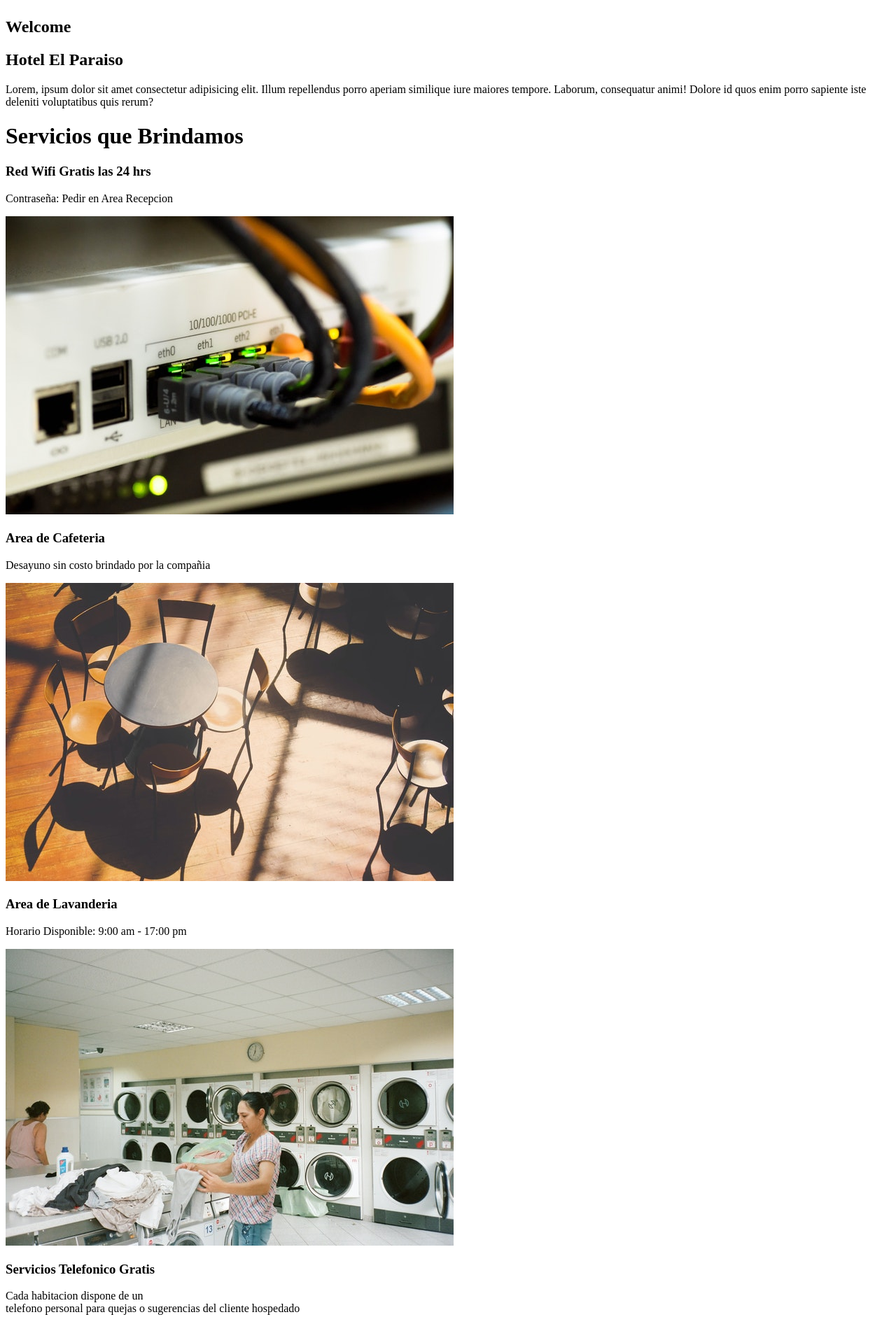
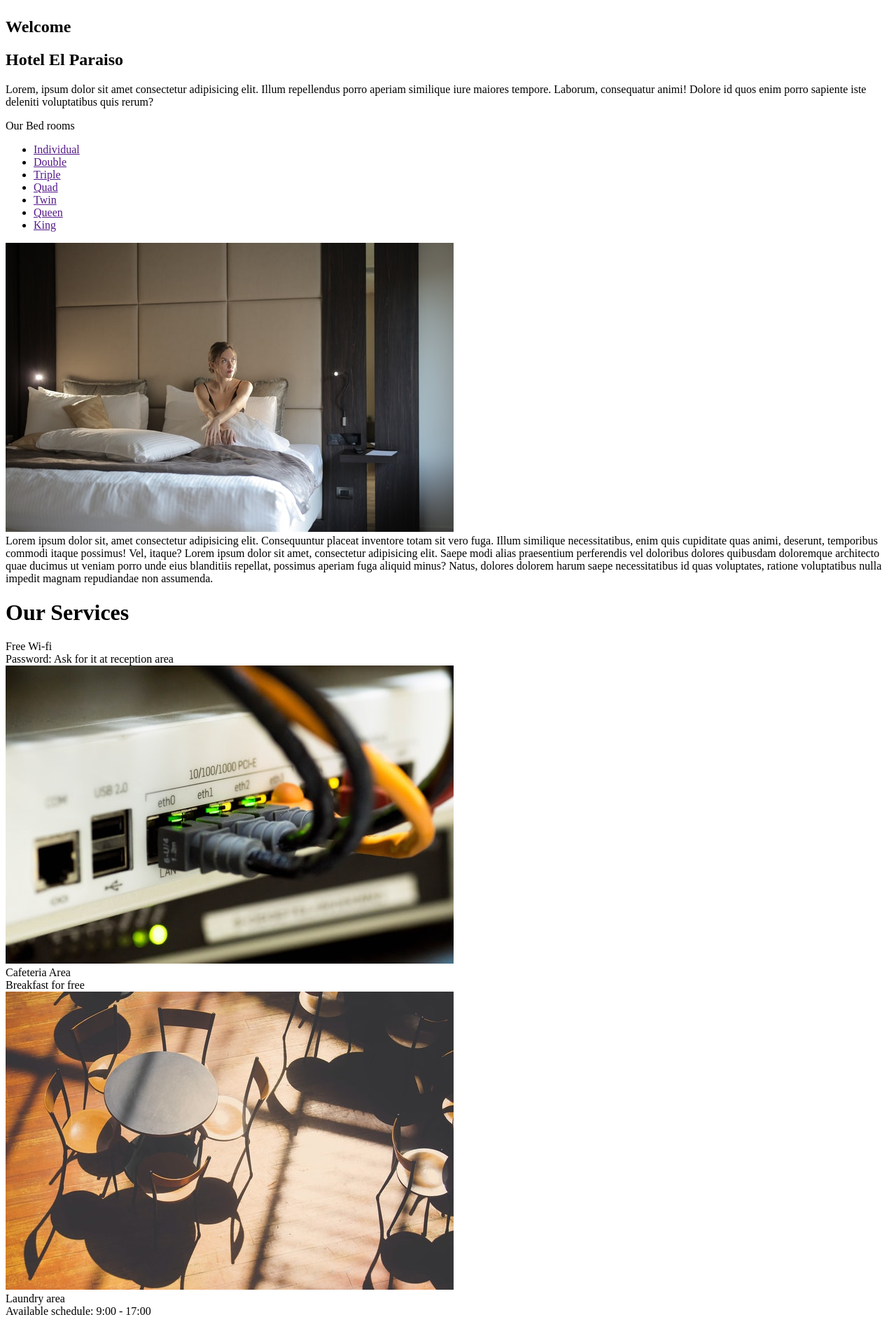
Before and after one commit to hectorsum/best-western-webpage, a PHP site: page /src/index.html in a window 1280 px wide. Shown: the part 536-2418 px from the top of the page at 70% size. Run offline with PHP 8.4, Linux system fonts and the light colour scheme; grey boxes are pictures that could not be loaded.

Commit message:
Rooms div added

```diff
--- a/src/index.html
+++ b/src/index.html
@@ -23,9 +23,9 @@
 
             <ul class="navigation">
               <li class="item"><a class="enlace active" href="#inicio">Inicio</a></li>
-                            <li class="item"><a class="enlace" href="#/nosotros">Nosotros</a></li>
-                            <li class="item"><a class="enlace" href="#/habitaciones">Habitaciones</a></li>
-                            <li class="item"><a class="enlace" href="#/servicios">Servicios</a></li>
+              <li class="item"><a class="enlace" href="#nosotros">Nosotros</a></li>
+              <li class="item"><a class="enlace" href="#habitaciones">Habitaciones</a></li>
+              <li class="item"><a class="enlace" href="#servicios">Servicios</a></li>
               <li class="item"><a class="enlace" href="#contacto">Contactos</a></li>
             </ul>
           </div>
@@ -47,7 +47,7 @@
   </header>
   <!-- todo:Bienvenidos section -->
   <main>
-        <section class="bienvenidos">
+    <section class="bienvenidos" id="nosotros">
       <div class="mensaje">
         <h1>Welcome</h1>
         <h2>Hotel El Paraiso</h2>
@@ -57,53 +57,83 @@
         </p>
       </div>
     </section>
-      <!-- todo:Services section -->
-        <div class="servicios">
-            <h1 class="services-tittle">Servicios que Brindamos</h2>
+
+    <div class="rooms">
+      <div class="bedroom-tittle">
+          Our Bed rooms
+      </div>
+      <div class="bedroom-wrapper">
+        <nav class="bedroom-nav">
+          <ul class="bed-items">
+            <div><li><a href="">Individual</a></li></div>
+            <div><li><a href="">Double</a></li></div>
+            <div><li><a href="">Triple</a></li></div>
+            <div><li><a href="">Quad</a></li></div>
+            <div><li><a href="">Twin</a></li></div>
+            <div><li><a href="">Queen</a></li></div>
+            <div><li><a href="">King</a></li></div>
+          </ul>
+        </nav>
+      </div>
+      <div class="bedroom-content">
+          <div class="bedroom-photos">
+            <img src="../src/img/matromonial.jpg" alt="">
+          </div>
+          <div class="bedroom-description"> Lorem ipsum dolor sit, amet consectetur adipisicing elit. Consequuntur placeat inventore totam sit vero fuga. Illum similique necessitatibus, enim quis cupiditate quas animi, deserunt, temporibus commodi itaque possimus! Vel, itaque? Lorem ipsum dolor sit amet, consectetur adipisicing elit. Saepe modi alias praesentium perferendis vel doloribus dolores quibusdam doloremque architecto quae ducimus ut veniam porro unde eius blanditiis repellat, possimus aperiam fuga aliquid minus? Natus, dolores dolorem harum saepe necessitatibus id quas voluptates, ratione voluptatibus nulla impedit magnam repudiandae non assumenda.</div>
+      </div>
+    </div>
+
+    <!--todo:Services section -->
+    <div class="servicios" id="servicios">
+      <h1 class="services-tittle">Our Services</h2>
         <div class="container--services">
           <div class="servicios">
             <div class="descrip-servicio">
-                            <h3>Red Wifi Gratis las 24 hrs</h3>
-                            <p>Contraseña: Pedir en Area Recepcion</p>
+              Free Wi-fi <br>
+              Password: Ask for it at reception area
             </div>
-                        <div class="wifi">
+            <a>
               <img src="./img/wifi.jpg" alt="Promocion 1">
-                        </div>
+            </a>
           </div>
 
           <div class="servicios">
             <div class="descrip-servicio">
-                            <h3 class="title-servicio centro">Area de Cafeteria</h3>
-                            <p>Desayuno sin costo brindado por la compañia</p>
+              Cafeteria Area <br>
+              Breakfast for free
             </div>
-                        <a class="servicio-enlace" href="#">
+            <a>
               <img src="./img/cafe.jpg" alt="Promocion 1">
             </a>
           </div>
 
           <div class="servicios">
             <div class="descrip-servicio">
-                            <h3>Area de Lavanderia</h3>
-                            <p>Horario Disponible: 9:00 am - 17:00 pm</p>
+              Laundry area <br>
+              Available schedule: 9:00 - 17:00
             </div>
-                        <a class="servicio-enlace" href="#">
+            <a>
               <img src="./img/lavanderia.jpg" alt="Promocion 1">
             </a>
           </div>
 
           <div class="servicios">
             <div class="descrip-servicio">
-                            <h3>Servicios Telefonico Gratis</h3>
-                            <p>Cada habitacion dispone de un <br> telefono personal para quejas o sugerencias del cliente hospedado</p>
+              Telephone Services for free<br>
+              All bedrooms have a personal telephone for any request or complain
+              </p>
             </div>
-                        <a class="servicio-enlace" href="#">
+            <a>
               <img src="./img/telefono.jpg" alt="Promocion 1">
             </a>
           </div>
         </div>
     </div>
   </main>
+  <div class="reservation-seccion">
+    <h2>Contact us!</h1>
 
+  </div>
   <!--pie de pagina o footer-->
   <footer class="footer" id="contacto">
     <div class="container">
@@ -167,9 +197,7 @@
 
     <div class="derechos-reservados">
       <div class="msj-derechos">
-                <p>Copyright</p>
-                <p>Creado <date>11/04/2020</date>
-                </p>
+        <p>Copyright © <span>2020</span></p>
       </div>
     </div>
   </footer>
--- a/src/sass/layouts/_site.scss
+++ b/src/sass/layouts/_site.scss
@@ -43,6 +43,9 @@ body {
 	width : 100vw;
 	height: 100vh;
 }
+main{
+  background-color: #EFEFEF;
+}
 
 /**
 * A partir de aquí es donde debes escribir los estilos de posicionamiento
--- a/src/sass/lib/_variables.scss
+++ b/src/sass/lib/_variables.scss
@@ -35,7 +35,7 @@ $baselineheight: 2;
 $gutterwidth: 24px;
 $minigutter: $gutterwidth / 2;
 $pagemaxwidth: 768px;
-$radius: 15px;
+$radius: 10px;
 $hovertransition: .3s;
 $animationtime: .8s;
 
--- a/src/styles.scss
+++ b/src/styles.scss
@@ -3,5 +3,7 @@
 @import "./sass/components/home";
 @import "./sass/components/navbar";
 @import "./sass/components/welcome";
+@import "./sass/components/rooms";
 @import "./sass/components/services";
 @import "./sass/components/footer";
+@import "./sass/components/reservation";
```
Also changed, not shown: build/index.html (+1 -1 lines), php/AplicarReserva.html (renamed from php/habitacionReserva.php, +79 -44 lines), php/habitacionReserva.html (renamed from php/AplicarReserva.php, +48 -83 lines), src/app.js (+13 -1 lines), src/sass/components/_reservation.scss (added, +13 -0 lines), src/sass/components/_rooms.scss (added, +31 -0 lines), build/bundle.css, build/bundle.js, 1 other file. Lines whose indentation alone changed are shown as unchanged.
